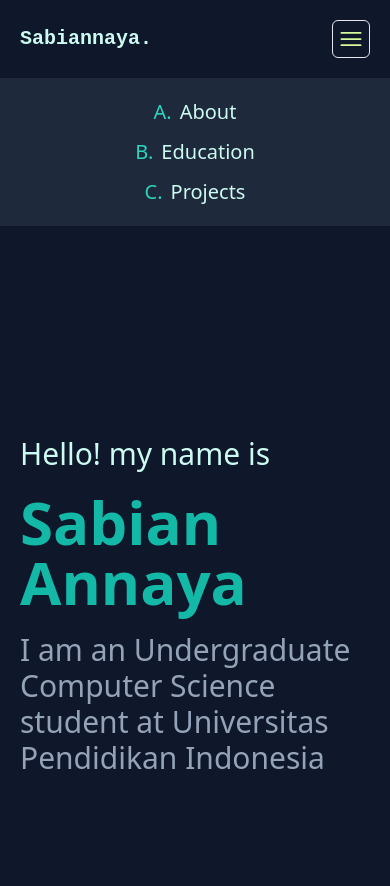
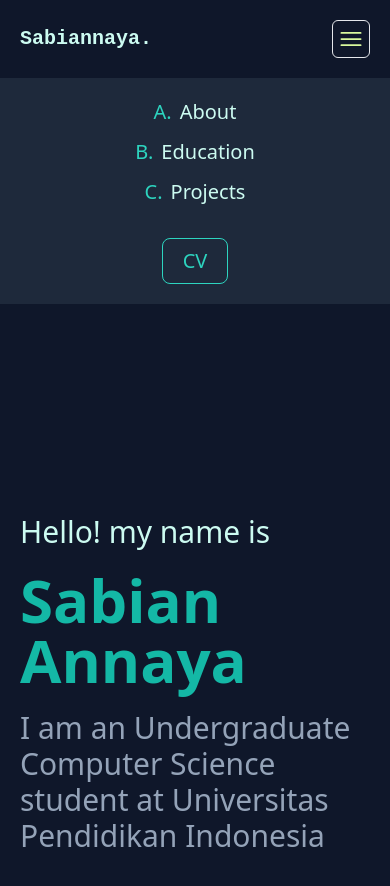
Before and after one commit to sabiannaya/portfolio, a Vue app: page / in a window 390 px wide. Both pictures are taken after a click on the icon 351 px from the left and 39 px from the top of the page. Shown: the top 886 px of the page. Built offline with nearby package versions, Linux system fonts and the light colour scheme.

Commit message:
minor fix

```diff
--- a/src/components/Header.vue
+++ b/src/components/Header.vue
@@ -58,6 +58,11 @@ const toggleNavCollapse = () => {
                 <p class="text-teal-400">C.</p>
                 <p class="text-teal-100">Projects</p>
             </router-link>
+            <span class="pt-5">
+                <a :href="CVUrl" target="_blank" class="border border-teal-400 rounded-lg text-teal-400 py-2 px-5 flex items-center justify-center hover:bg-teal-400 hover:text-slate-900 hover:font-semibold">
+                    <p>CV</p>
+                </a>
+            </span>
         </nav>
     </div>
 </template>
```
